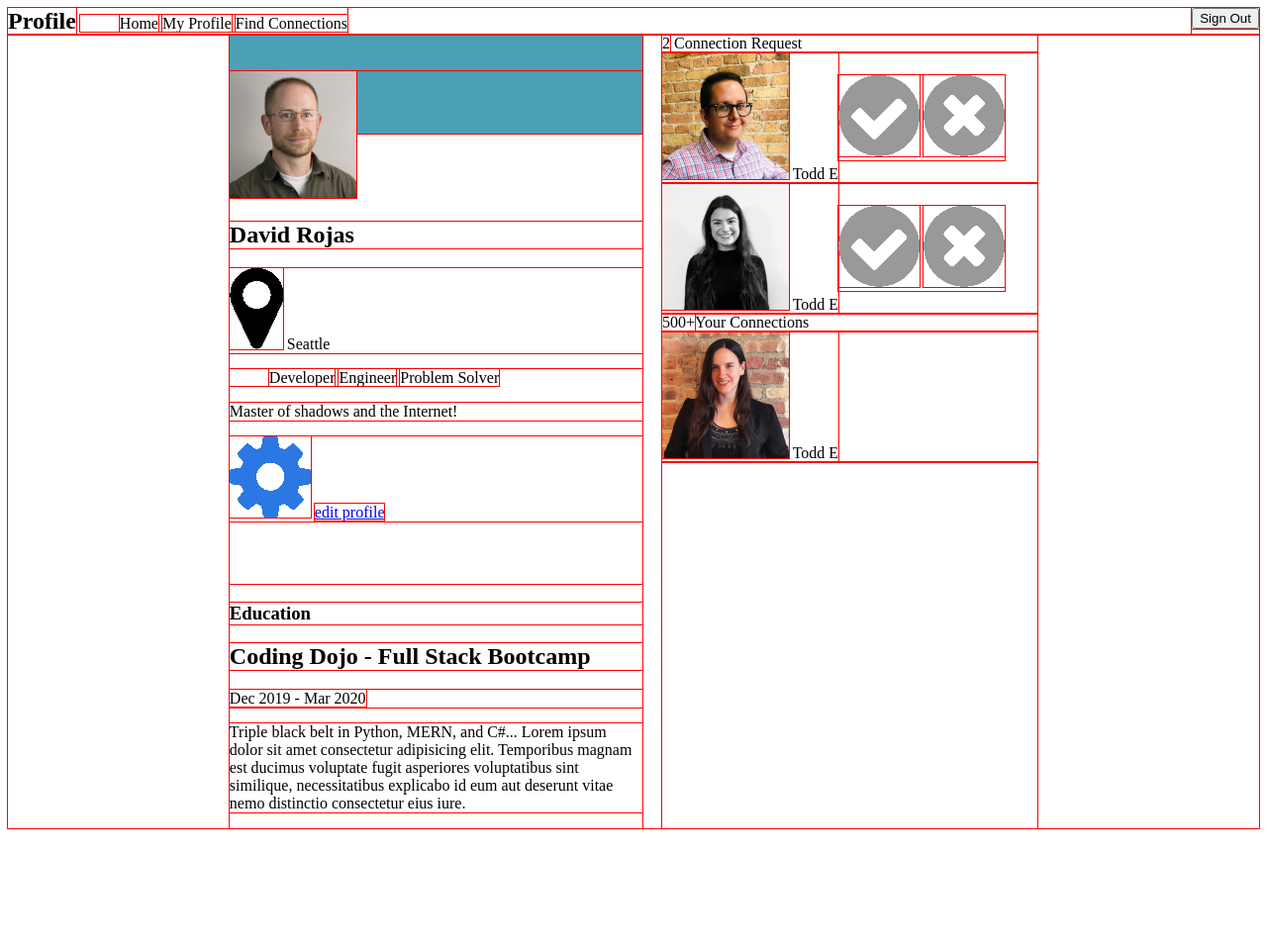
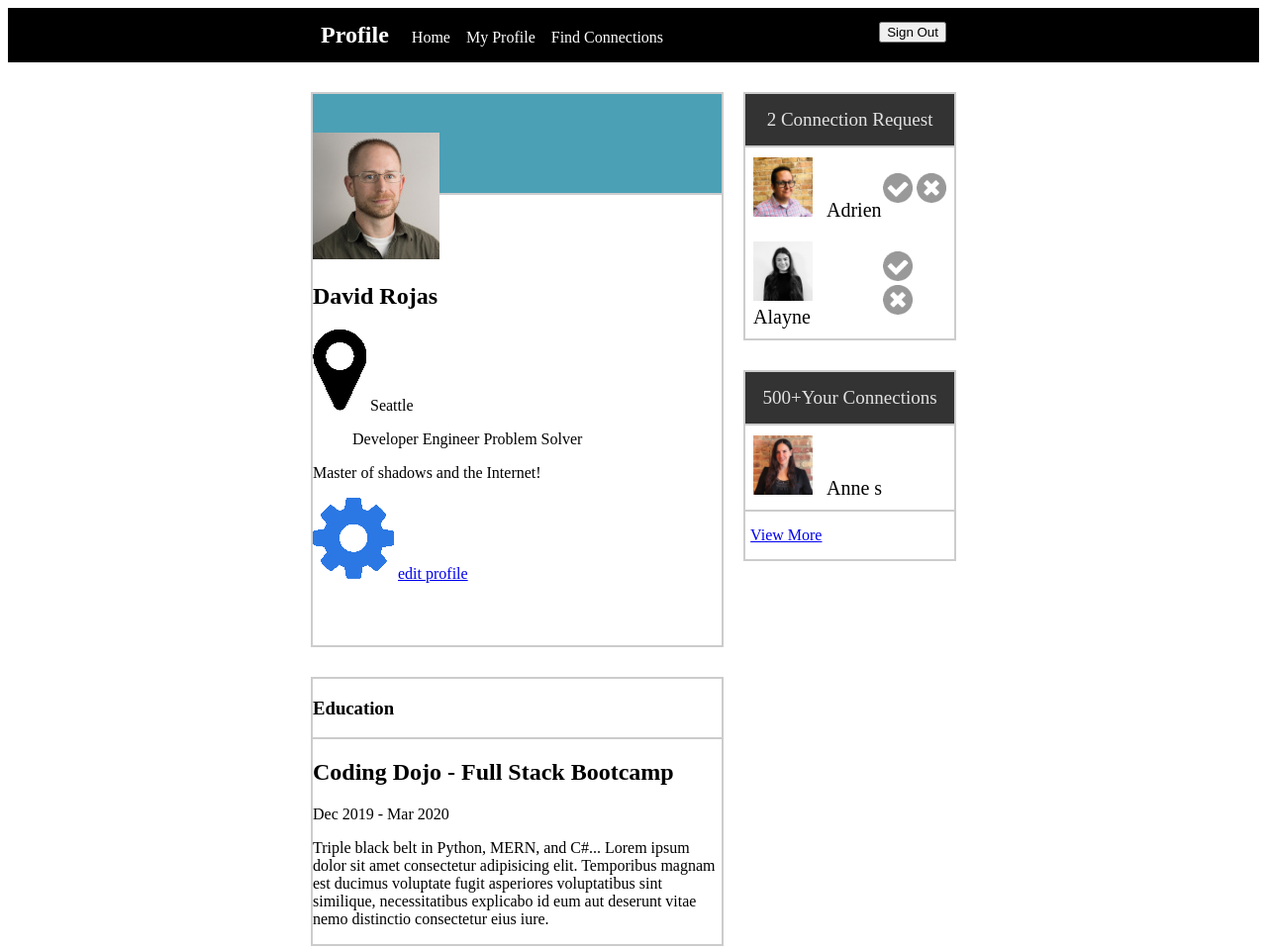
Before and after one commit to Dorc80/PaginaPerfil, a plain HTML site: page index.html in a window 1280 px wide. Shown: the whole page at 99% size. Before the commit the page ends 845 px from the top, so only its background shows below. Drawn offline with Linux system fonts and the light colour scheme.

Commit message:
conecction article css

```diff
--- a/index.html
+++ b/index.html
@@ -26,8 +26,8 @@
     <main>
         <section id="articles">
             <section class="profile">
-                <article>
-                    <div id="profile-color-area"></div>
+                <article class="article">
+                    <header class="blue-header"></header>
                     <main>
                         <header>
                             <img src="images/phil-s.jpg" alt="phil image">
@@ -50,6 +50,7 @@
                 </article>
             </section>
             <section class="education">
+                <article class="article">
                     <header>
                         <h3>Education</h3>
                     </header>
@@ -63,17 +64,18 @@
                             Lorem ipsum dolor sit amet consectetur adipisicing elit. Temporibus magnam est ducimus voluptate fugit asperiores voluptatibus sint similique, necessitatibus explicabo id eum aut deserunt vitae nemo distinctio consectetur eius iure.
                         </p>
                     </div>
+                </article>
             </section>
         </section>
         <section id="connections">
             <section class="connections-request">
-                <article>
+                <article class="article connection-article">
                     <header><span class="round-con">2</span> Connection Request</header>
                     <div class="content">
                         <div class="con-req-row">
                             <div class="con-req-user">
                                 <img src="images/adrien-s.jpg" alt="adrien image">
-                                Todd E
+                                Adrien
                             </div>
                             <div class="con-req-btn">
                                 <img src="icons/accept-circle.png" alt="accep circle">
@@ -83,7 +85,7 @@
                         <div class="con-req-row">
                             <div class="con-req-user">
                                 <img src="images/alayne-s.jpg" alt="alayne image">
-                                Todd E
+                                Alayne
                             </div>
                             <div class="con-req-btn">
                                 <img src="icons/accept-circle.png" alt="accep circle">
@@ -94,7 +96,7 @@
                 </article>
             </section>
             <section class="your-conecctions">
-                <article>
+                <article class="article connection-article">
                     <header>
                         <span>500+</span>Your Connections
                     </header>
@@ -102,11 +104,13 @@
                         <div class="con-req-row">
                             <div class="con-req-user">
                                 <img src="images/anne-s.jpg" alt="anne image">
-                                Todd E
+                                Anne s
                             </div>
                         </div>
                     </div>
-                    <footer></footer>
+                    <footer>
+                        <a href="#">View More</a>
+                    </footer>
                 </article>
             </section>
         </section>
--- a/style.css
+++ b/style.css
@@ -1,33 +1,47 @@
-* {
+/* * {
     outline: 1px solid red;
-}
+} */
 
 body > header {
     display: flex;
     justify-content: space-between;
+    background-color: black;
+    color: white;
+    padding: 14px 0px;
 }
 
-#header-menus nav > ul {
+#header-menus {
+    margin-left: 25%;
+}
+
+#header-menus > nav ul {
     list-style: none;
 }
 
-#header-menus nav > ul li {
+#header-menus > nav ul li {
     display: inline;
+    margin-right: 12px;
 }
 
 #header-menus > nav {
     display: inline;
 }
 
-#header-menus nav > ul {
+#header-menus > nav ul {
+    display: inline;
+    padding-left: 1px;
+    padding-left: 19px;
+}
+
+#header-menus h1 {
     display: inline;
 }
 
-#header-menus > h1 {
-    display: inline;
+#header-buttons {
+    margin-right: 25%;
 }
 
-#profile-color-area {
+.blue-header {
     height: 100px;
     width: 100%;
     background-color: #4ba0b5;
@@ -37,8 +51,17 @@ body > header {
     width: 33%;
 }
 
+.article {
+    border: 2px solid #CCCCCC;
+    margin: 30px 0px;
+}
+
+.article > header {
+    border-bottom: 2px solid #CCCCCC;
+}
+
 #connections {
-    width: 30%;
+    width: 17%;
     margin-left: 20px;
 }
 
@@ -63,5 +86,33 @@ body > main {
 
 .con-req-row {
     display: flex;
+    justify-content: space-between;
+    padding: 10px 8px;
     align-items: center;
 }
+
+.con-req-user {
+    font-size: 20px;
+}
+
+.con-req-row .con-req-user img{
+    height: 60px;
+    padding-right: 10px;
+}
+
+.con-req-row .con-req-btn img {
+    height: 30px;
+}
+
+.connection-article > header {
+    background-color: #333333;
+    padding: 15px 5px;
+    color: #e2e2e2;
+    text-align: center;
+    font-size: 19px;
+}
+
+.connection-article > footer {
+    border-top: 2px solid #CCCCCC;
+    padding: 15px 5px;
+}
```
Lines whose indentation alone changed are shown as unchanged.
